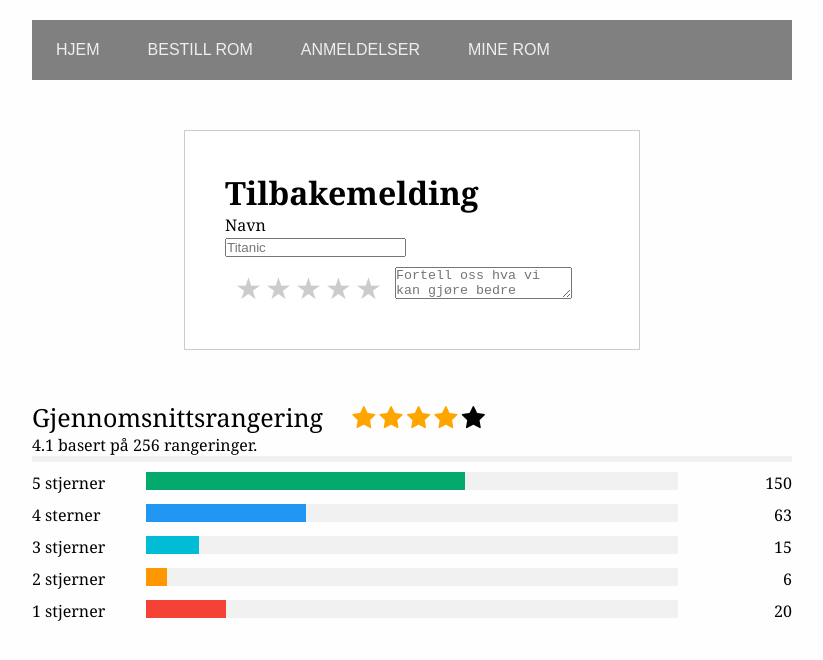
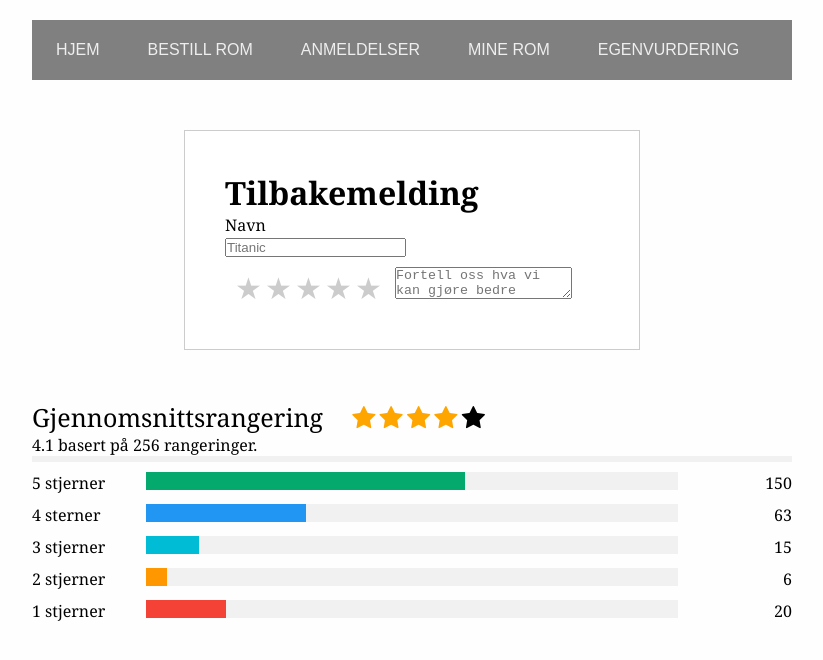
Before and after one commit to gruppeprosjekt/hotellnettside, a plain HTML site: page anmeldelse.html in a window 1280 px wide. Shown: the whole page, without its empty margins (228-1051 px from the left). Drawn offline with Linux system fonts and the light colour scheme.

Commit message:
Update anmeldelse.html

```diff
--- a/anmeldelse.html
+++ b/anmeldelse.html
@@ -153,6 +153,7 @@
     <li><a href=innsjekk.html> BESTILL ROM </a></li>
     <li><a href="anmeldelse.html"> ANMELDELSER </a></li>
     <li><a href=minerom.html> MINE ROM </a></li>
+    <li><a href="egenvurdering.html"> EGENVURDERING </a></li>
 </ul>
 
 <div id="hoved">
```
